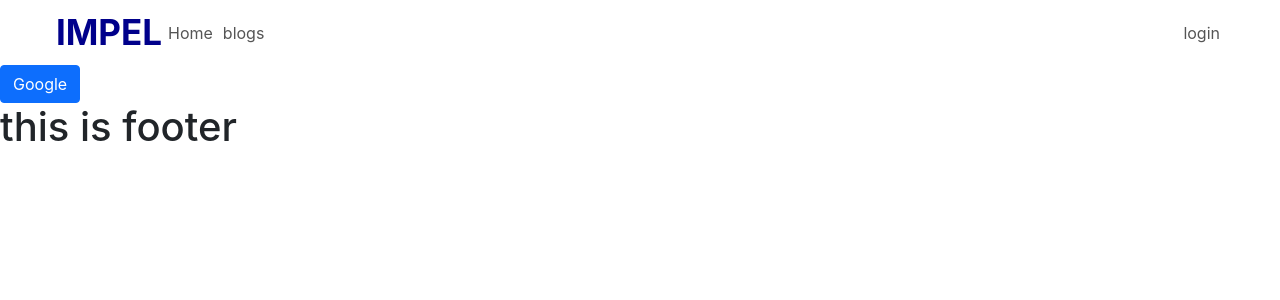
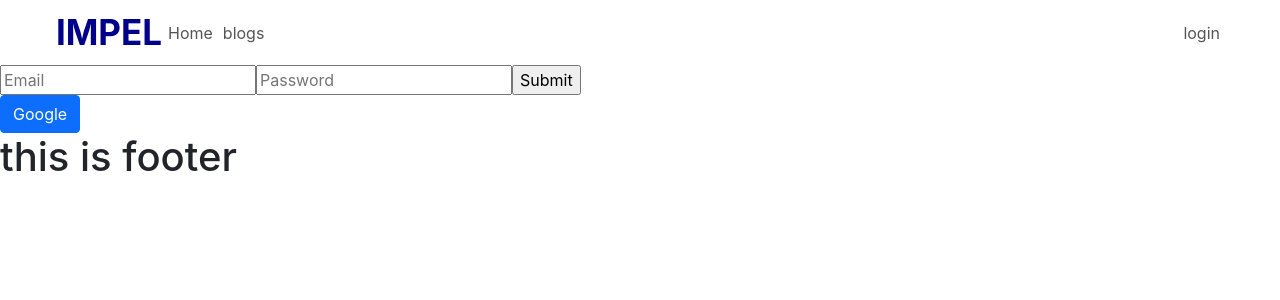
Before and after one commit to ismail-hossen/warehouse-management-client, a React (Create React App) app: page /Login in a window 1280 px wide. Shown: the top 300 px of the page. Built offline with nearby package versions, Linux system fonts and the light colour scheme; no server answers.

Commit message:
add simple login field without validation

```diff
--- a/src/components/Auth/login/Login.js
+++ b/src/components/Auth/login/Login.js
@@ -1,26 +1,57 @@
 import React from "react";
-import { Button} from 'react-bootstrap';
-import { useLocation, useNavigate } from 'react-router-dom';
-import { useSignInWithGoogle } from "react-firebase-hooks/auth";
+import { Button } from "react-bootstrap";
+import { useLocation, useNavigate } from "react-router-dom";
+import {
+  useSignInWithEmailAndPassword,
+  useSignInWithGoogle,
+} from "react-firebase-hooks/auth";
 import auth from "../../../firebase.init";
+import { useForm } from "react-hook-form";
 
 const Login = () => {
-  const [signInWithGoogle, user, loading, googleError] = useSignInWithGoogle(auth);
+  const [signInWithGoogle, user, loading] = useSignInWithGoogle(auth);
+  const [signInWithEmail, user2, loading2] =
+    useSignInWithEmailAndPassword(auth);
+
+  const {
+    register,
+    handleSubmit,
+    formState: { errors },
+  } = useForm();
+  const onSubmit = (data) => {
+    signInWithEmail(data.email, data.password);
+  };
 
   const navigate = useNavigate();
   const location = useLocation();
   const from = location.state ? location.state.from?.pathname : "/";
 
-  if (loading) {
-    return <h1>loading...</h1>
-}
-  if (user) {
+  if (loading || loading2) {
+    return <h1>loading...</h1>;
+  }
+  if (user || user2) {
     navigate(from, { replace: true });
-}
+  }
 
   return (
     <div>
-      <Button variant="primary" onClick={() => signInWithGoogle()}>Google</Button>
+      <form onSubmit={handleSubmit(onSubmit)}>
+        <input placeholder="Email" {...register("email", { required: true })} />
+        {errors.email && <span>This field is required</span>}
+
+        <input
+          placeholder="Password"
+          type="password"
+          {...register("password", { required: true })}
+        />
+        {errors.password && <span>This field is required</span>}
+
+        <input type="submit" />
+      </form>
+
+      <Button variant="primary" onClick={() => signInWithGoogle()}>
+        Google
+      </Button>
     </div>
   );
 };
```
